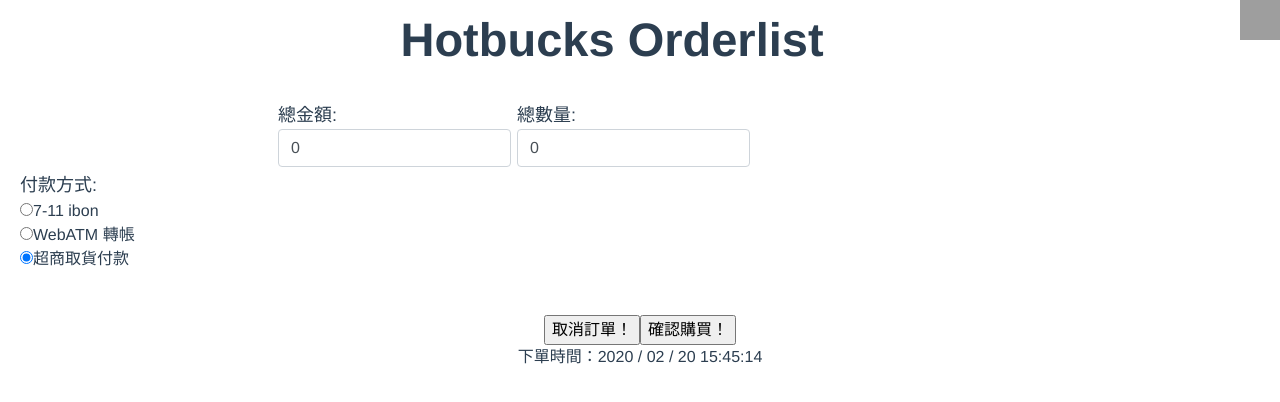
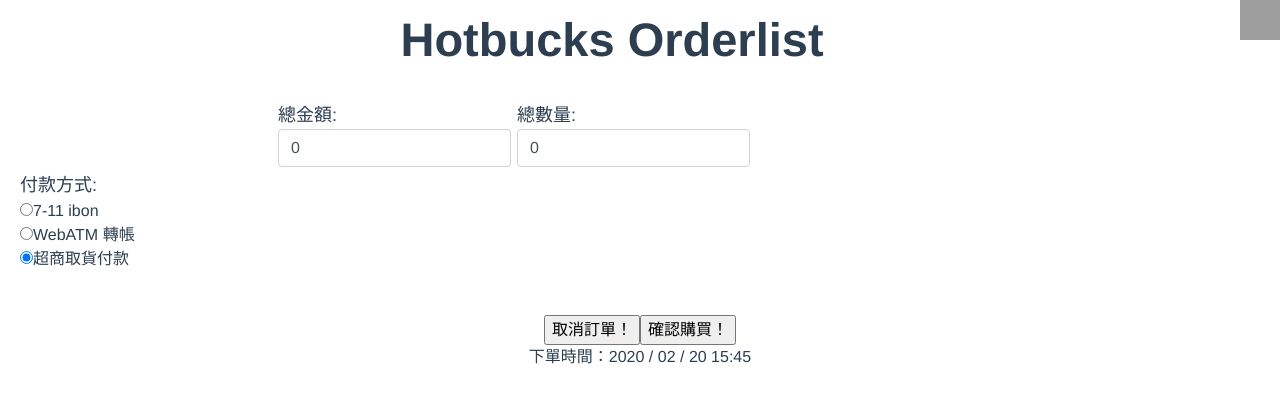
Before and after one commit to Trista-Sie/CordovaOrderSystem, a Vue app: page /#/purchase in a window 1280 px wide. Shown: the top 402 px of the page. Built offline with nearby package versions, Linux system fonts and the light colour scheme; grey boxes are pictures that could not be loaded; what vue-cordova would draw is missing.

Commit message:
第一次比例修改

```diff
--- a/src/views/Home.vue
+++ b/src/views/Home.vue
@@ -68,7 +68,7 @@
 
 var padDate = function(value) {
   //在月份、日期、小时等小于10时在前面补0
-  console.log("padDate=", padDate);
+  // console.log("padDate=", padDate);
   return value < 10 ? "0" + value : value;
 };
 export default {
@@ -161,28 +161,14 @@
     formatDate: function(value) {
       //value为需要过滤的数据
       var date = new Date();
-      // console.log('date=',date);
       var year = date.getFullYear();
       var month = padDate(date.getMonth() + 1);
-      console.log("month=", month);
       var day = padDate(date.getDate());
       var hours = padDate(date.getHours());
       var minutes = padDate(date.getMinutes());
-      var seconds = padDate(date.getSeconds());
+
       //整理数据并返回
-      return (
-        year +
-        " / " +
-        month +
-        " / " +
-        day +
-        " " +
-        hours +
-        ":" +
-        minutes +
-        ":" +
-        seconds
-      );
+      return year + " / " + month + " / " + day + " " + hours + ":" + minutes;
     }
   },
   methods: {
@@ -228,13 +214,13 @@
       // console.log('total_monney=',this.total_money);
     }
   },
-  mounted: function() {
-    //定时器，用于每秒刷新页面
-    var _this = this; //声明一个变量指向Vue实例this，保证作用域一致
-    this.timer = setInterval(function() {
-      _this.date = new Date(); //修改数据date
-    }, 1000);
-  },
+  // mounted: function() {
+  //   //定时器，用于每秒刷新页面
+  //   var _this = this; //声明一个变量指向Vue实例this，保证作用域一致
+  //   this.timer = setInterval(function() {
+  //     _this.date = new Date(); //修改数据date
+  //   }, 1000);
+  // },
   beforeDestory: function() {
     //清除定时器
     if (this.timer) {
@@ -258,12 +244,13 @@
   text-align: center;
 }
 .end_block {
-  width: 55%;
+  width: 90%;
+  height: 20%;
   display: inline-block;
 }
 .time_block {
   display: inline-block;
-  width: 25%;
+  width: 100%;
   text-align: center;
   font-size: large;
 }
@@ -296,11 +283,12 @@
 }
 
 .product_img {
-  height: 150px;
+  height: 155px;
   width: 150px;
 }
 
 .amount_block {
+  height: 20%;
   margin: 30px;
   float: right;
 }
@@ -314,4 +302,9 @@
   text-align: left;
   margin: 3px;
 }
+.menu {
+  height: 80%;
+  width: 90%;
+  left: 5%;
+}
 </style>
--- a/src/views/purchase.vue
+++ b/src/views/purchase.vue
@@ -36,7 +36,7 @@
     <div class="purchase_way">
       <font size="4">付款方式:</font>
 
-      <form action="/action_page.php" class="">
+      <form action="/action_page.php" class>
         <input type="radio" name="choice" value="ibon" />7-11 ibon
         <br />
         <input type="radio" name="choice" value="WebATM" />WebATM 轉帳
@@ -88,35 +88,22 @@
       var day = padDate(date.getDate());
       var hours = padDate(date.getHours());
       var minutes = padDate(date.getMinutes());
-      var seconds = padDate(date.getSeconds());
       //整理数据并返回
-      return (
-        year +
-        " / " +
-        month +
-        " / " +
-        day +
-        " " +
-        hours +
-        ":" +
-        minutes +
-        ":" +
-        seconds
-      );
+      return year + " / " + month + " / " + day + " " + hours + ":" + minutes;
     }
   },
   methods: {},
   mounted: function() {
     this.orderData = this.$store.getters.get_order_list;
-    console.log("orderData=", this.orderData);
+    // console.log("orderData=", this.orderData);
     this.total_amount = this.$store.getters.get_order_list_amount;
     // console.log("total_amount=", this.total_amount);
     this.total_money = this.$store.getters.get_order_list_price;
     // console.log("total_monney=", this.total_money);
     var _this = this; //声明一个变量指向Vue实例this，保证作用域一致
-    this.timer = setInterval(function() {
-      _this.date = new Date(); //修改数据date
-    }, 1000);
+    // this.timer = setInterval(function() {
+    //   _this.date = new Date(); //修改数据date
+    // }, 1000);
   },
   beforeDestory: function() {
     //清除定时器
```
